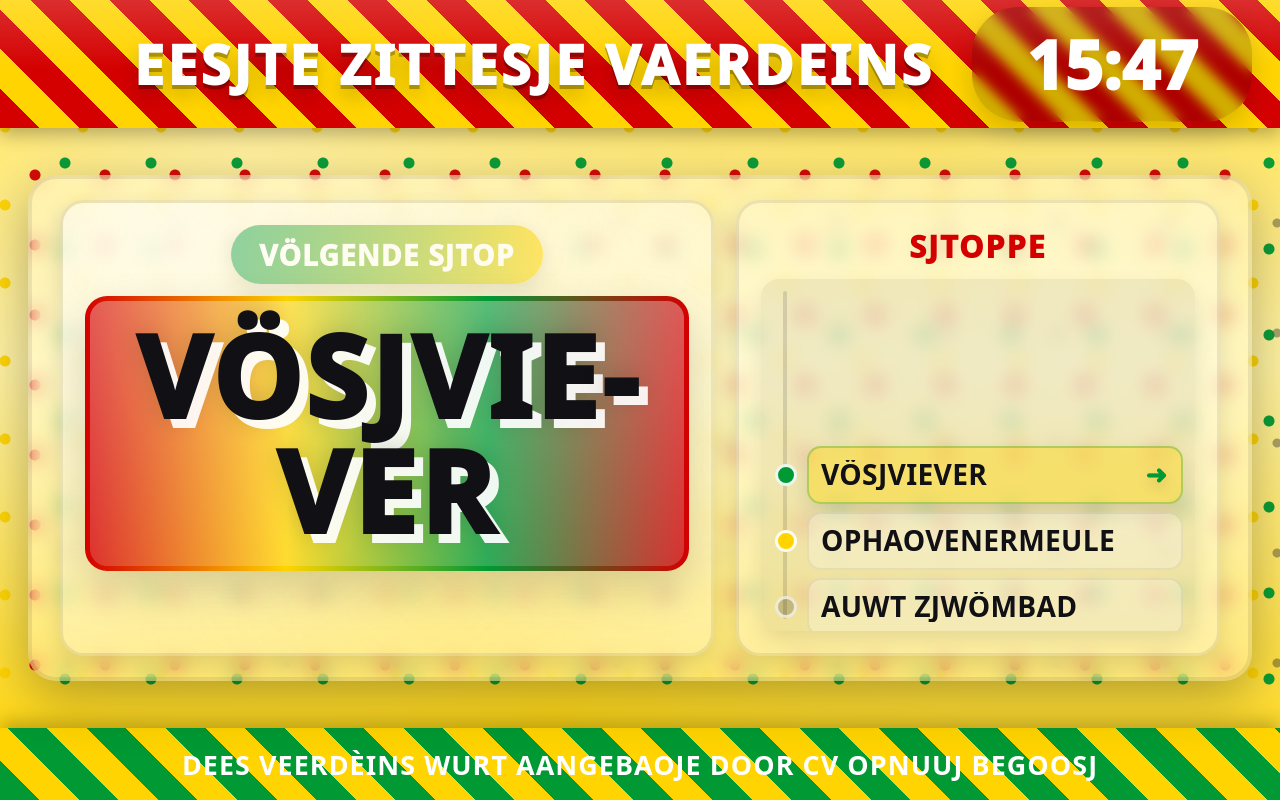
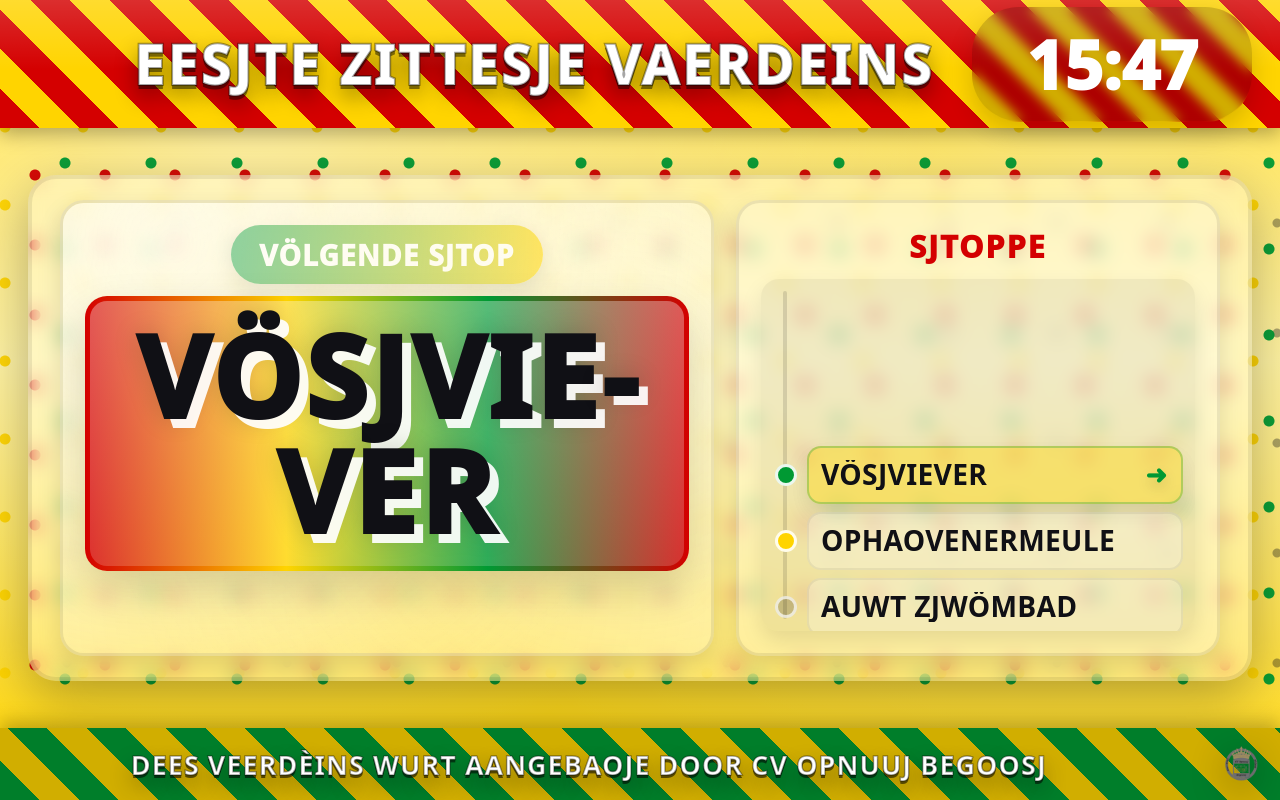
Before and after one commit to ArcusD/carnaval-veerboot, a Flask app: page / in a window 1280 px wide. Run offline with Flask 3, Linux system fonts and the light colour scheme.

Commit message:
added logo

```diff
--- a/static/style.css
+++ b/static/style.css
@@ -63,6 +63,8 @@ body {
     font-size: clamp(1.5rem, 4.2vw, 3.5rem);
     color: var(--wit);
     text-shadow: 0 4px 0 rgba(0,0,0,.28), 0 10px 20px rgba(0,0,0,.20);
+    -webkit-text-stroke: 2px rgba(0,0,0,.35);
+    text-shadow: 0 4px 0 rgba(0,0,0,.45), 0 10px 22px rgba(0,0,0,.45);
 }
 
 #klok {
@@ -332,15 +334,16 @@ main {
         background: rgba(0,0,0,.18);
     }
 
-/* FOOTER */
 footer {
+    position: relative;
     height: 9vh;
     min-height: 54px;
     display: flex;
     align-items: center;
     justify-content: center;
-    text-align: center;
     padding: 0 max(12px, 2vw);
+    padding-right: clamp(70px, 10vw, 140px); /* ruimte voor logo rechts */
+
     font-weight: 900;
     text-transform: uppercase;
     letter-spacing: .04em;
@@ -348,7 +351,40 @@ footer {
     color: var(--wit);
     background: repeating-linear-gradient(45deg, var(--greun) 0 28px, rgba(255,212,0,1) 28px 56px);
     box-shadow: 0 -6px 18px rgba(0,0,0,.25);
+    overflow: hidden;
 }
+
+    /* subtiele donkere sluier achter tekst/logo (maakt wit veel beter leesbaar) */
+    footer::before {
+        content: "";
+        position: absolute;
+        inset: 0;
+        background: rgba(0,0,0,.18);
+        pointer-events: none;
+    }
+
+/* tekst boven de overlay */
+.footer-text {
+    position: relative;
+    z-index: 1;
+    text-align: center;
+    padding: 0 10px;
+    -webkit-text-stroke: 1.5px rgba(0,0,0,.35);
+    text-shadow: 0 3px 0 rgba(0,0,0,.55), 0 10px 22px rgba(0,0,0,.45);
+}
+
+/* logo rechtsonder */
+.cv-logo {
+    position: absolute;
+    right: max(10px, 1.2vw);
+    bottom: 50%;
+    transform: translateY(50%);
+    height: clamp(34px, 6vh, 70px);
+    width: auto;
+    z-index: 1;
+    filter: drop-shadow(0 8px 18px rgba(0,0,0,.45));
+}
+
 
 /* BIER OVERLAY */
 #bier-overlay {
@@ -388,10 +424,11 @@ footer {
 }
 
 #bier-tekst-groot {
-    font-size: clamp(3.2rem, 14vw, 10rem);
-    font-weight: 950;
+    margin-top: min(2.2vh, 18px);
+    font-size: clamp(2.2rem, 8.5vw, 6.2rem);
+    font-weight: 1000;
     color: var(--geel);
-    line-height: 1.0;
+    line-height: 1.02;
     text-transform: uppercase;
     text-shadow: 0 10px 28px rgba(0,0,0,.45);
     animation: bierPulse .65s ease-in-out infinite;
@@ -424,15 +461,16 @@ footer {
 }
 
 #bier-naam-tekst {
-    margin-top: min(1.2vh, 10px);
-    font-size: clamp(2.4rem, 7vw, 5.6rem);
-    font-weight: 950;
+    margin-top: 0;
+    font-size: clamp(3.0rem, 12vw, 9rem);
+    font-weight: 1000;
     color: var(--wit);
     text-transform: uppercase;
     text-shadow: 0 10px 28px rgba(0,0,0,.45);
     overflow-wrap: anywhere;
     word-break: break-word;
     hyphens: auto;
+    letter-spacing: .04em;
 }
 
 /* Responsive */
--- a/templates/index.html
+++ b/templates/index.html
@@ -43,15 +43,15 @@
     </main>
 
     <footer>
-        Dees veerdèins wurt aangebaoje door CV Opnuuj Begoosj
+        <div class="footer-text">Dees veerdèins wurt aangebaoje door CV Opnuuj Begoosj</div>
+        <img class="cv-logo" src="{{ url_for('static', filename='cv-logo.png') }}" alt="CV Opnuuj Begoosj logo">
     </footer>
 
     <!-- BIER OVERLAY -->
     <div id="bier-overlay" aria-hidden="true">
         <div class="bier-kaart">
-            <div id="bier-tekst-groot">HAOL<br>BIER</div>
-            <div class="bier-sub">Veur:</div>
             <div id="bier-naam-tekst">—</div>
+            <div id="bier-tekst-groot">GOA BIER HAELE!</div>
         </div>
     </div>
 
```
Also changed, not shown: static/cv-logo.png (added).
